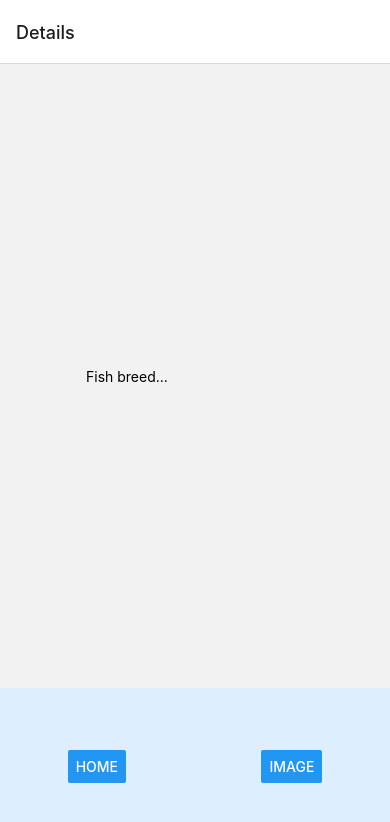
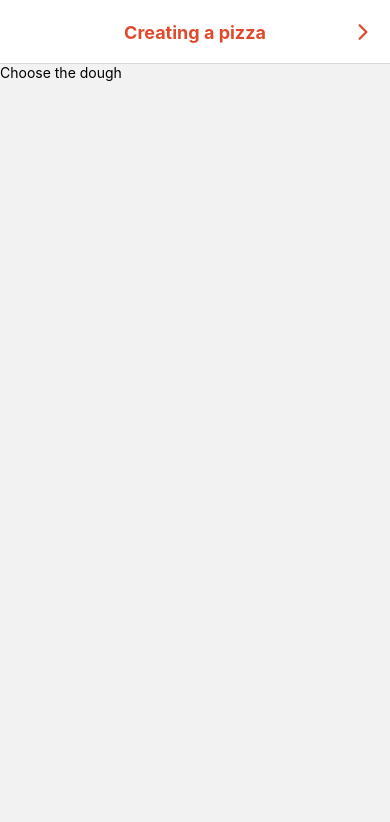
Before and after one commit to marikadu/Mobile-Programming-Project, a React Native app: screen /Dough in a window 390 px wide. Before the commit this address had no page. Shown: the top 822 px of the page. Built offline with nearby package versions, Linux system fonts and the light colour scheme.

Commit message:
Making the base app and screens

```diff
--- a/App.js
+++ b/App.js
@@ -2,104 +2,69 @@ import React, {useState, useEffect} from 'react';
 import { View, Text, Button, StyleSheet, Image, FlatList, TouchableOpacity, TextInput } from 'react-native';
 import { NavigationContainer } from '@react-navigation/native';
 import { createNativeStackNavigator } from '@react-navigation/native-stack';
+import Ionicons from 'react-native-vector-icons/Ionicons'; // Custom icon for header
+import HomeScreen from './screens/HomeScreen';
+import DoughScreen from './screens/DoughScreen';
+import SauceScreen from './screens/SauceScreen';
+import ToppingsScreen from './screens/ToppingsScreen';
 
 const Stack = createNativeStackNavigator();
 
-const App=()=>{
+const HeaderRightButton = ({ navigation }) => {
+  return (
+    <TouchableOpacity
+      onPress={() => {
+        // Navigate to the next screen based on the current screen
+        if (navigation.getState().routes[navigation.getState().index].name === "Dough") {
+          navigation.navigate('Sauce');
+        } else if (navigation.getState().routes[navigation.getState().index].name === "Sauce") {
+          navigation.navigate('Toppings');
+        }
+        // Add more screens here as needed
+      }}
+      style={{ paddingRight: 15 }}
+    >
+      <Ionicons name="chevron-forward" size={24} color="#E04A2B" />
+    </TouchableOpacity>
+  );
+};
+
+const HeaderLeftButton = ({ navigation }) => {
+  if (!navigation.canGoBack()) return null; // Return null if there's no previous screen
+
+  return (
+    <TouchableOpacity onPress={() => navigation.goBack()} style={{ paddingLeft: 15 }}>
+      <Ionicons name="chevron-back" size={24} color="#E04A2B" />
+    </TouchableOpacity>
+  );
+};
+
+export default function App({ navigation }) {
   return (
     <NavigationContainer>
-      <Stack.Navigator initialRouteName="Details">
-        <Stack.Screen name="Home" component={HomeScreen} />
-        <Stack.Screen name="Details" component={DetailsScreen} />
-        <Stack.Screen name="Image" component={ImageScreen} />
+      <Stack.Navigator
+      initialRouteName="Dough"
+      screenOptions={({ navigation }) => ({
+        headerStyle: {
+          backgroundColor: 'white',
+        },
+        headerTintColor: '#E04A2B', // Left arrow and text color
+        headerTitleStyle: {
+          fontWeight: 'bold',
+        },
+        headerBackTitleVisible: false, // Hide the default back button label
+        headerLeftContainerStyle: {
+          paddingLeft: 10,
+        },
+        headerTitleAlign: 'center',
+        headerRight: () => <HeaderRightButton navigation={navigation} />, // Right arrow component
+        headerLeft: () => <HeaderLeftButton navigation={navigation} />, // Left arrow component
+      })}>
+        <Stack.Screen name="Dough" component={DoughScreen} options={{ title: 'Creating a pizza' }}/>
+        <Stack.Screen name="Sauce" component={SauceScreen} options={{ title: 'Creating a pizza' }}/>
+        <Stack.Screen name="Toppings" component={ToppingsScreen} options={{ title: 'Creating a pizza' }}/>
       </Stack.Navigator>
     </NavigationContainer>
-  );
-}
-
-const HomeScreen=(props)=>{
-  const [newFish, setFish]=useState("");
-  const [updateId, setUpdateId]=useState(0);
-  const [fishList, addFish]=useState([{"id":1, "breed":"Bream", "weight":100}, {"id":2, "breed":"Burbot", "weight":400}, {"id":3, "breed":"Tench", "weight":800}]);
-
-  const selectItemToUpdate=(id)=>{
-    setUpdateId(id);
-    setFish(fishList[id].breed);
-    props.navigation.navigate("Details", {fish:fishList[id]});
-  }
-  const renderFish=(item)=>{
-    return(
-      <TouchableOpacity activeOpacity={0.8} onPress={()=>selectItemToUpdate(item.index)}>
-        <View style={styles.listItemStyle}>
-          <Text>{item.index} {item.item.id} {item.item.breed} {item.item.weight}</Text>
-        </View>
-      </TouchableOpacity>
-    );
-
-  }
-  return (
-    <View style={{flex:1}}>
-        <View style={styles.listStyle}>
-        <Text>Home Screen</Text>
-          <FlatList style={styles.flatliststyle}
-            data={fishList}
-            renderItem={renderFish}
-          />
-        </View>
-      <NavButtons params={props}/>
-    </View>
-  );
-}
-const DetailsScreen=(props)=>{
-  const [newFish, setFish]=useState(props.route.params==undefined ? "" : props.route.params.fish.breed);
-  useEffect(()=>{
-      setFish(props.route.params==undefined ? "" : props.route.params.fish.breed);
-
-    },[props.route.params]
-  );
-  const fishInputHandler=(enteredText)=>{
-    setFish(enteredText);
-  }
-
-  return (
-    <View style={{flex:1}}>
-      <View style={{ flex: 8, alignItems: 'center', justifyContent: 'center' }}>
-        <TextInput style={styles.inputStyle} placeholder="Fish breed..."
-        onChangeText={fishInputHandler}
-        value={newFish} />
-      {props.route.params ? <Text>{props.route.params.fish.id}) {props.route.params.fish.breed} {props.route.params.fish.weight}</Text> : null}
-      </View>
-      <NavButtons params={props}/>
-    </View>
-  );
-}
-const ImageScreen=(props)=>{
-  return (
-    <View style={{flex:1}}>
-      <View style={{ flex: 8, alignItems: 'center', justifyContent: 'center' }}>
-        <View style={styles.imageContainer}>
-        <Image source={require('./assets/misc.png')}
-            style={styles.image} resizeMode='cover'/>
-        </View>
-      </View>
-      <NavButtons params={props}/>
-    </View>
-  );
-}
-
-const NavButton=(par)=>{
-  if (par.name!=par.active){
-    return <Button onPress={()=>par.params.navigation.navigate(par.name)} title={par.name}/>;
-  }
-  return null;
-}
-const NavButtons=({params})=>{
-  return(
-    <View style={styles.navbuttonstyle}>
-      <NavButton params={params} name="Home" active={params.route.name}/>
-      <NavButton params={params} name="Details" active={params.route.name}/>
-      <NavButton params={params} name="Image" active={params.route.name}/>
-    </View>
   );
 }
 
@@ -144,4 +109,3 @@ const styles=StyleSheet.create({
     backgroundColor:'blue',
   },
 });
-export default App;
--- a/package.json
+++ b/package.json
@@ -10,12 +10,14 @@
     "test": "jest"
   },
   "dependencies": {
+    "@react-native-community/checkbox": "^0.5.17",
     "@react-navigation/native": "^6.1.18",
     "@react-navigation/native-stack": "^6.11.0",
     "react": "18.2.0",
     "react-native": "0.74.5",
     "react-native-safe-area-context": "^4.11.0",
-    "react-native-screens": "^3.34.0"
+    "react-native-screens": "^3.34.0",
+    "react-native-vector-icons": "^10.2.0"
   },
   "devDependencies": {
     "@babel/core": "^7.20.0",
--- /dev/null
+++ b/screens/DoughScreen.js
@@ -0,0 +1,35 @@
+import { View, Text, Button, FlatList, TouchableOpacity, StyleSheet } from 'react-native';
+import React, { useState, useEffect } from 'react';
+
+export default function DoughScreen({ route, navigation }) {
+    return (
+        <View style={{flex:1}}>
+            <View style={{flex:8}}>
+                <Text>Choose the dough</Text>
+            </View>
+        </View>
+      );
+}
+
+const styles = StyleSheet.create({
+    listItemStyle: {
+        borderWidth: 1,
+        borderColor: "blue",
+        padding: 5,
+        backgroundColor: "#abc",
+        width: "80%",
+        alignSelf: "center",
+    },
+    listStyle: {
+        flex: 8,
+        alignItems: "center",
+        backgroundColor: "#eee",
+        borderColor: "red",
+        borderWidth: 2,
+        width: "100%",
+    },
+    flatliststyle: {
+        width: '80%',
+        backgroundColor: 'blue',
+    },
+});
--- /dev/null
+++ b/screens/SauceScreen.js
@@ -0,0 +1,35 @@
+import { View, Text, Button, FlatList, TouchableOpacity, StyleSheet } from 'react-native';
+import React, { useState, useEffect } from 'react';
+
+export default function SauceScreen({ route, navigation }) {
+    return (
+        <View style={{flex:1}}>
+            <View style={{flex:8}}>
+                <Text>Choose the sauce</Text>
+            </View>
+        </View>
+      );
+}
+
+const styles = StyleSheet.create({
+    listItemStyle: {
+        borderWidth: 1,
+        borderColor: "blue",
+        padding: 5,
+        backgroundColor: "#abc",
+        width: "80%",
+        alignSelf: "center",
+    },
+    listStyle: {
+        flex: 8,
+        alignItems: "center",
+        backgroundColor: "#eee",
+        borderColor: "red",
+        borderWidth: 2,
+        width: "100%",
+    },
+    flatliststyle: {
+        width: '80%',
+        backgroundColor: 'blue',
+    },
+});
--- /dev/null
+++ b/screens/ToppingsScreen.js
@@ -0,0 +1,110 @@
+import { View, Text, Button, FlatList, TouchableOpacity, StyleSheet } from 'react-native';
+import React, { useState, useEffect } from 'react';
+import CheckBox from '@react-native-community/checkbox';
+
+const DATA = [
+    {
+      id: '1',
+      title: 'Cheese',
+    },
+    {
+      id: '2',
+      title: 'Tomato',
+    },
+    {
+      id: '3',
+      title: 'Basil',
+    },
+    {
+      id: '4',
+      title: 'Pepperoni',
+    },
+    {
+      id: '5',
+      title: 'Mushrooms',
+    },
+  ];
+
+  const Item = ({title}) => (
+    <View style={styles.item}>
+      <Text style={styles.title}>{title}</Text>
+    </View>
+  );
+
+export default function Toppings({ route, navigation }) {
+    const [isChecked, setChecked]= useState([]);
+
+    function setSelection(topping) {
+        setChecked((prevSelectedTopping) => {
+          if (prevSelectedTopping.includes(topping)) {
+            // Remove from selected if already selected
+            return prevSelectedTopping.filter(id => id !== topping);
+          } else {
+            // Add to selected
+            return [...prevSelectedTopping, topping];
+          }
+        });
+      }
+
+    return (
+        <View style={styles.container}>
+            <Text style={styles.title}>Toppings</Text>
+                <View style={styles.listStyle}>
+                    <FlatList
+                        data={DATA}
+                        keyExtractor={item => item.id}
+                        renderItem={({item})=> (
+                            <View style={styles.toppingItem}>
+                            <CheckBox
+                                value={isChecked.includes(item.title)}
+                                onValueChange={() => setSelection(item.title)}
+                                // Color of the checkboxes
+                                tintColors={{ true: '#E04A2B', false: '#E04A2B' }}
+                            />
+                            <Text style={styles.itemText}>{item.title}</Text>
+                            </View>
+                        )}
+                    />
+                </View>
+        </View>
+      );
+}
+
+const styles = StyleSheet.create({
+    container: {
+        flex: 1,
+        alignItems: 'center',
+        justifyContent: 'center',
+        backgroundColor: 'white',
+    },
+    title: {
+        flex: 1,
+        fontSize: 24,
+        color: '#E04A2B',
+        fontWeight: 'bold',
+        marginTop: 20,
+    },
+    listItemStyle: {
+        borderWidth: 1,
+        borderColor: "blue",
+        padding: 5,
+        backgroundColor: "#abc",
+        width: "80%",
+        alignSelf: "center",
+    },
+    listStyle: {
+        flex: 10,
+        width: '100%',
+        marginLeft: 40,
+    },
+    toppingItem: {
+        flexDirection: 'row',
+        alignItems: 'center',
+        marginBottom: 5,
+    },
+    itemText: {
+        fontSize: 18,
+        color: '#E04A2B',
+        marginLeft: 10,
+    }
+});
```
Also changed, not shown: screens/HomeScreen.js (added), 2 other files (tests, documents, lock files or other folders).
